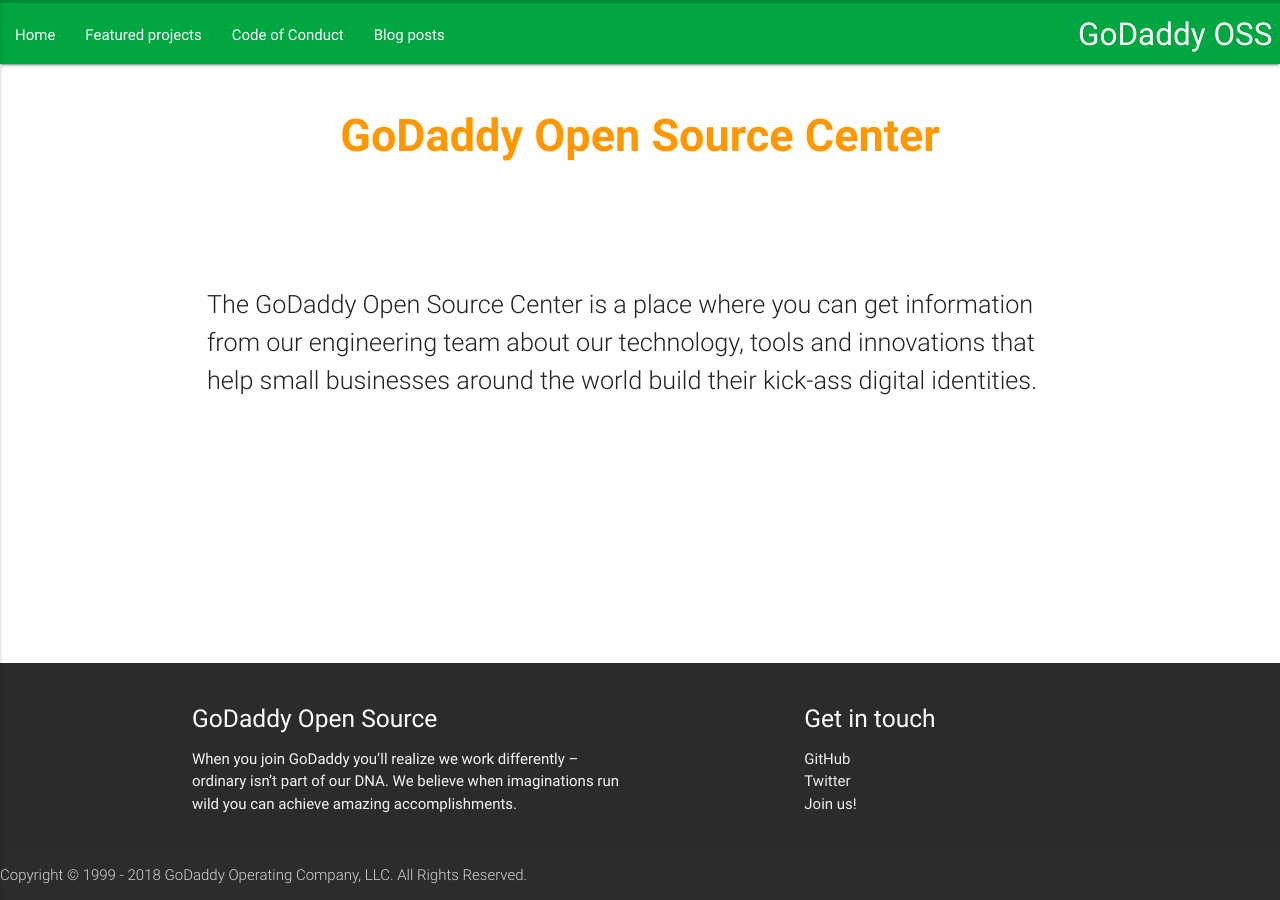
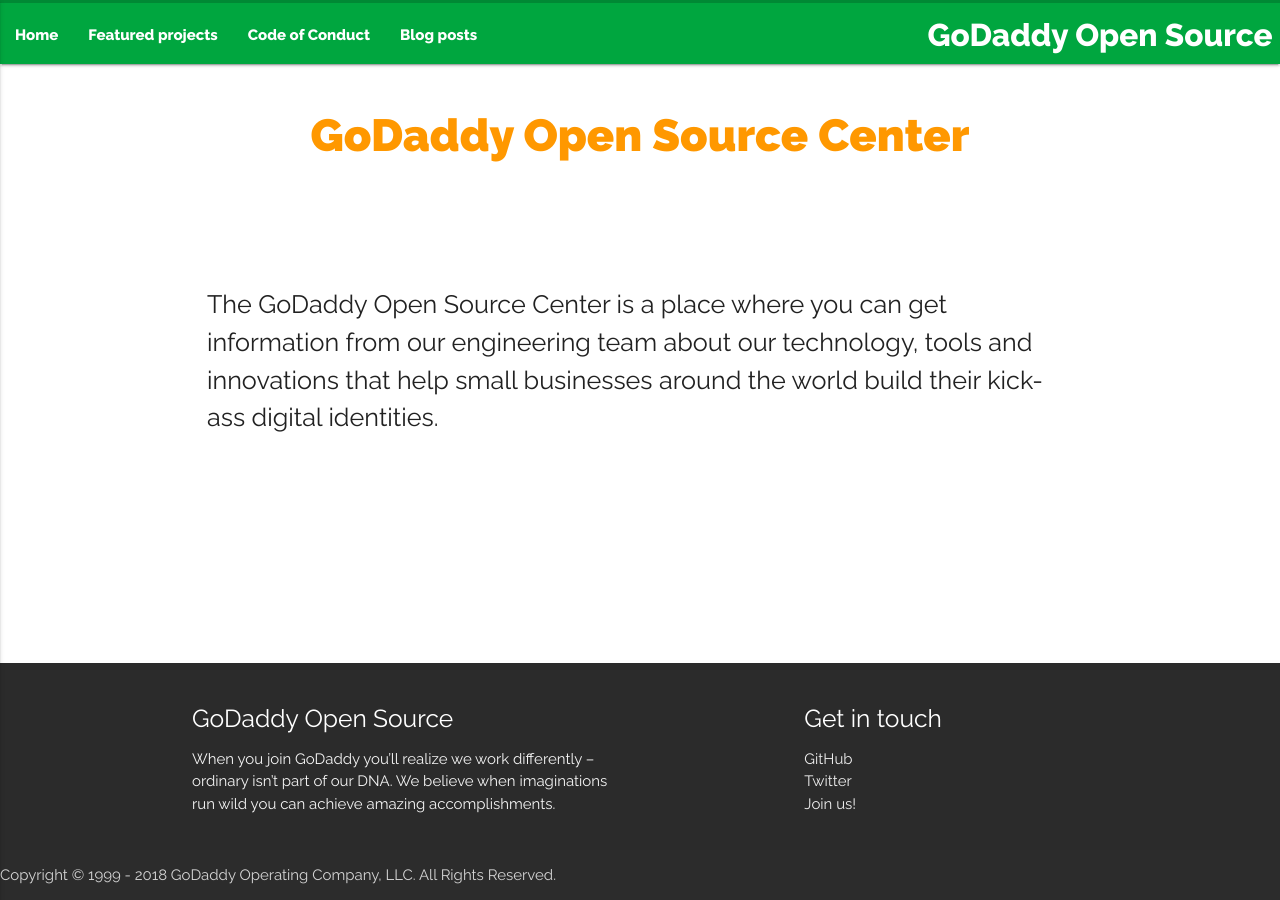
Before and after one commit to godaddy/godaddy.github.io, a Jekyll site: the page built from index.html, in a window 1280 px wide. Built offline with Jekyll 4.4.1, drawn with Linux system fonts in a browser that asks for light colours; nearby versions of some CDN libraries; comment, search, counter and statistics services are not loaded.

Commit message:
feat(fonts): add godaddy-like fonts

```diff
--- a/_includes/head.html
+++ b/_includes/head.html
@@ -5,6 +5,7 @@
   <meta name="description" content="{{site.description}}">
 
   <!-- Compiled and minified CSS -->
+  <link href="https://fonts.googleapis.com/css?family=Raleway:400,400i,800,900" rel="stylesheet">
   <link href="https://fonts.googleapis.com/icon?family=Material+Icons" rel="stylesheet">
   <link rel="stylesheet" href="https://cdnjs.cloudflare.com/ajax/libs/materialize/0.100.2/css/materialize.min.css">
 
--- a/_includes/navigation.html
+++ b/_includes/navigation.html
@@ -1,7 +1,7 @@
 <div class="navbar-fixed">
   <nav>
     <div class="nav-wrapper">
-      <a href="#" class="brand-logo right">GoDaddy OSS</a>
+      <a href="#" class="brand-logo right">GoDaddy Open Source</a>
       <a href="#" data-activates="mobile-demo" class="button-collapse"><i class="material-icons">menu</i></a>
       <ul id="nav-mobile" class="left hide-on-med-and-down">
         <li><a href="{{ site.url }}">Home</a></li>
--- a/_sass/layout.sass
+++ b/_sass/layout.sass
@@ -20,12 +20,13 @@
   display: flex
   min-height: 100vh
   flex-direction: column
+  font-family: 'Raleway', sans-serif
 
   #content
     padding: 1em
     h1
       font-size: 3rem
-      font-weight: 800
+      font-weight: 900
 
 .container
   flex: 1 0 auto
@@ -33,6 +34,10 @@
 nav
   background: $green
   border-top: 3px solid #008934
+  font-weight: 800
+  .brand-logo
+    @include respond-to(handhelds)
+      font-size: 1.5rem
 
 #sidenav-overlay
   z-index: 1
```
